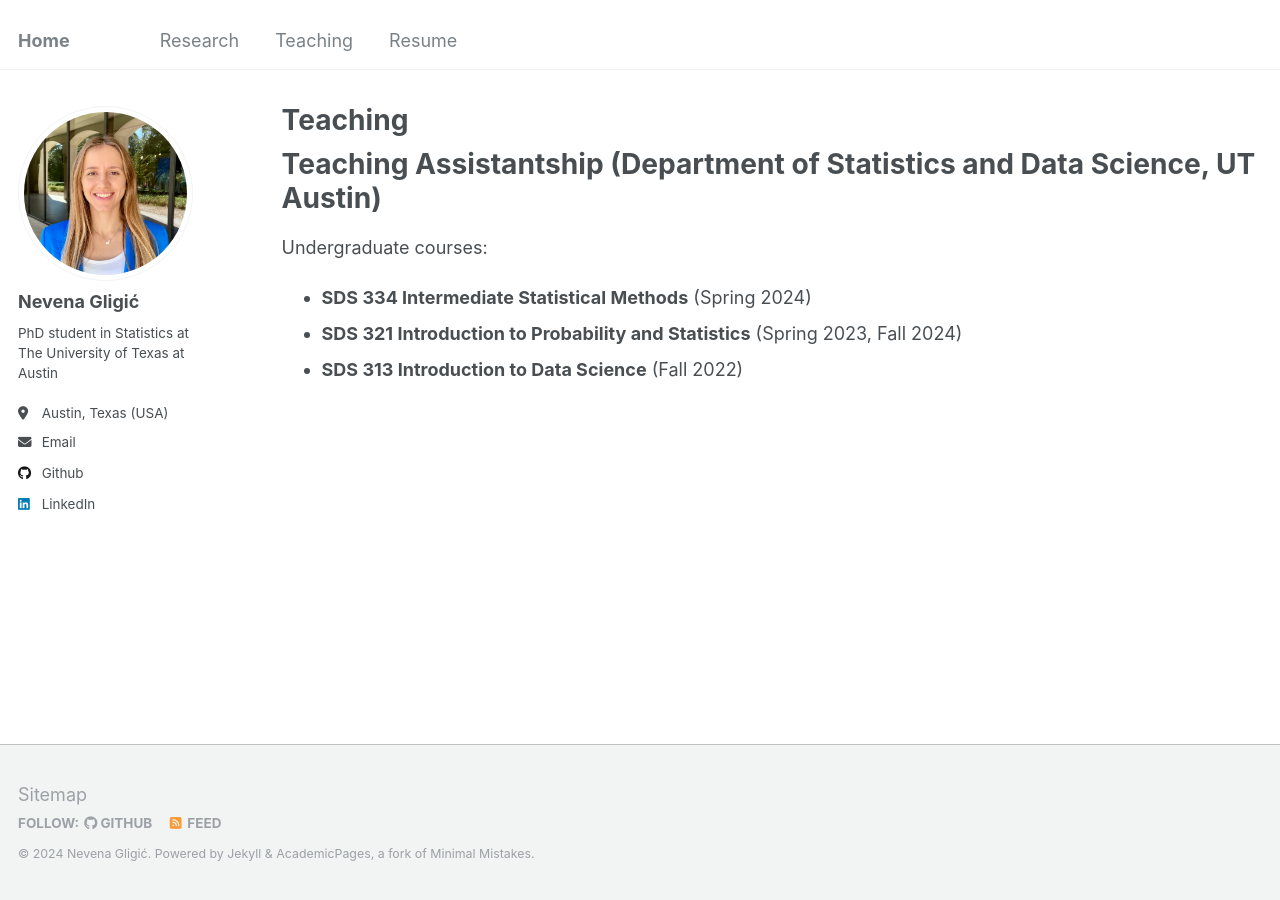
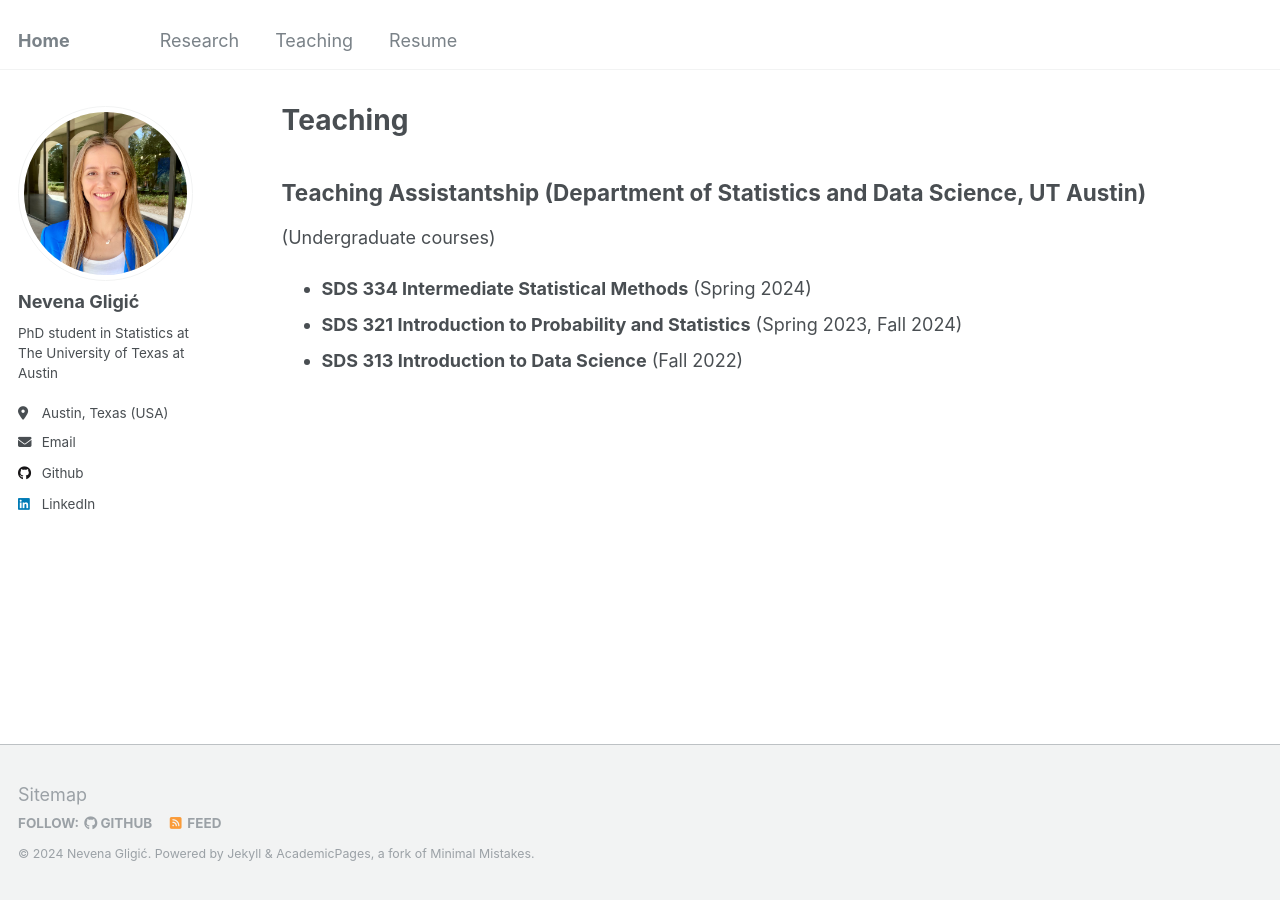
Before and after one commit to NevenaGligic/ngligic, a Jekyll site: the page built from _pages/teaching.md, in a window 1280 px wide. Built offline with Jekyll 4.4.1, drawn with Linux system fonts in a browser that asks for light colours.

```diff
--- a/_pages/teaching.md
+++ b/_pages/teaching.md
@@ -5,9 +5,8 @@ permalink: /teaching/
 author_profile: true
 ---
 
-Teaching Assistantship (Department of Statistics and Data Science, UT Austin)
-====
-Undergraduate courses:
+## Teaching Assistantship (Department of Statistics and Data Science, UT Austin)
+(Undergraduate courses)
 * **SDS 334 Intermediate Statistical Methods** (Spring 2024)
 * **SDS 321 Introduction to Probability and Statistics** (Spring 2023, Fall 2024)
 * **SDS 313 Introduction to Data Science** (Fall 2022)
```
